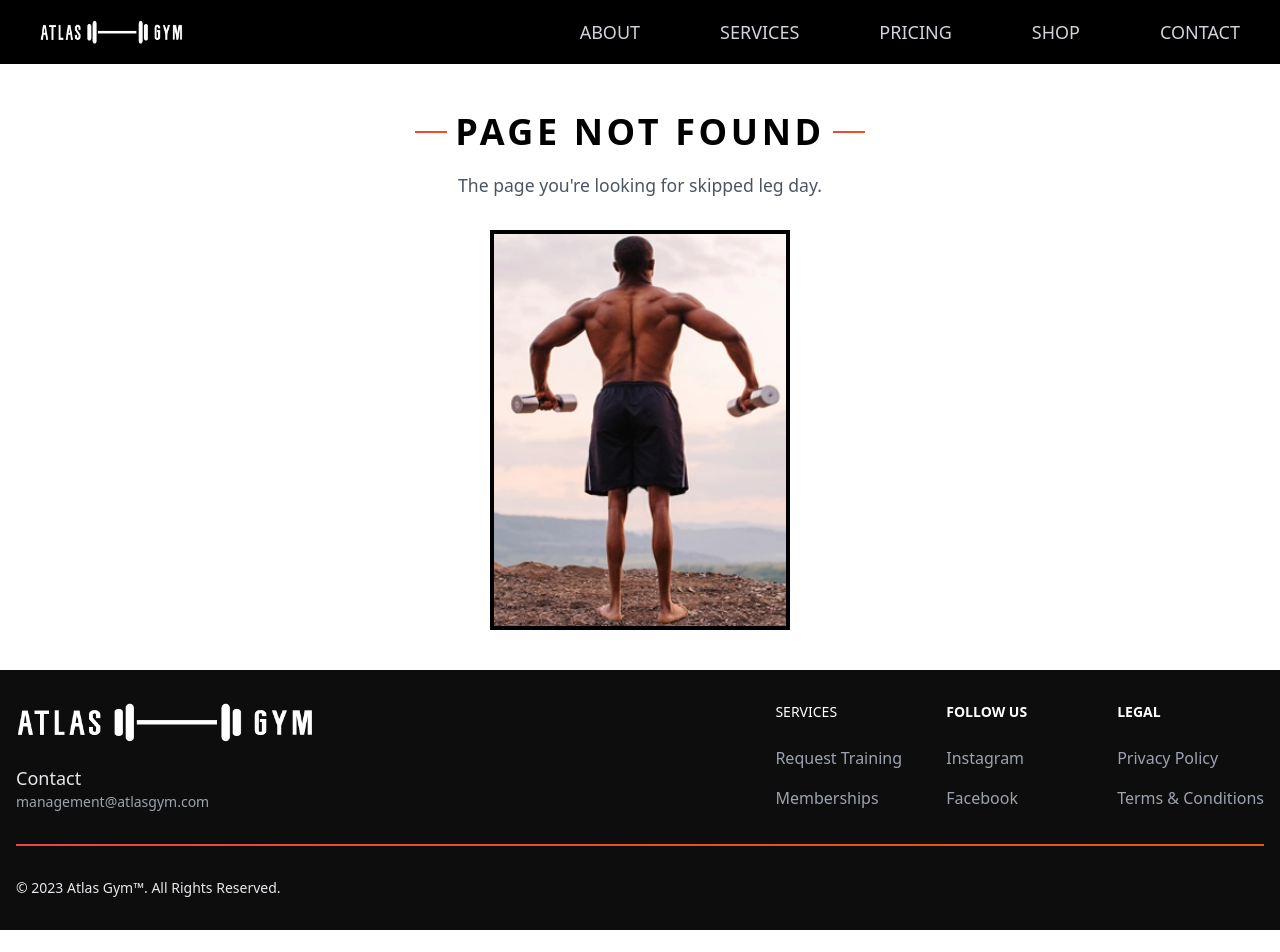
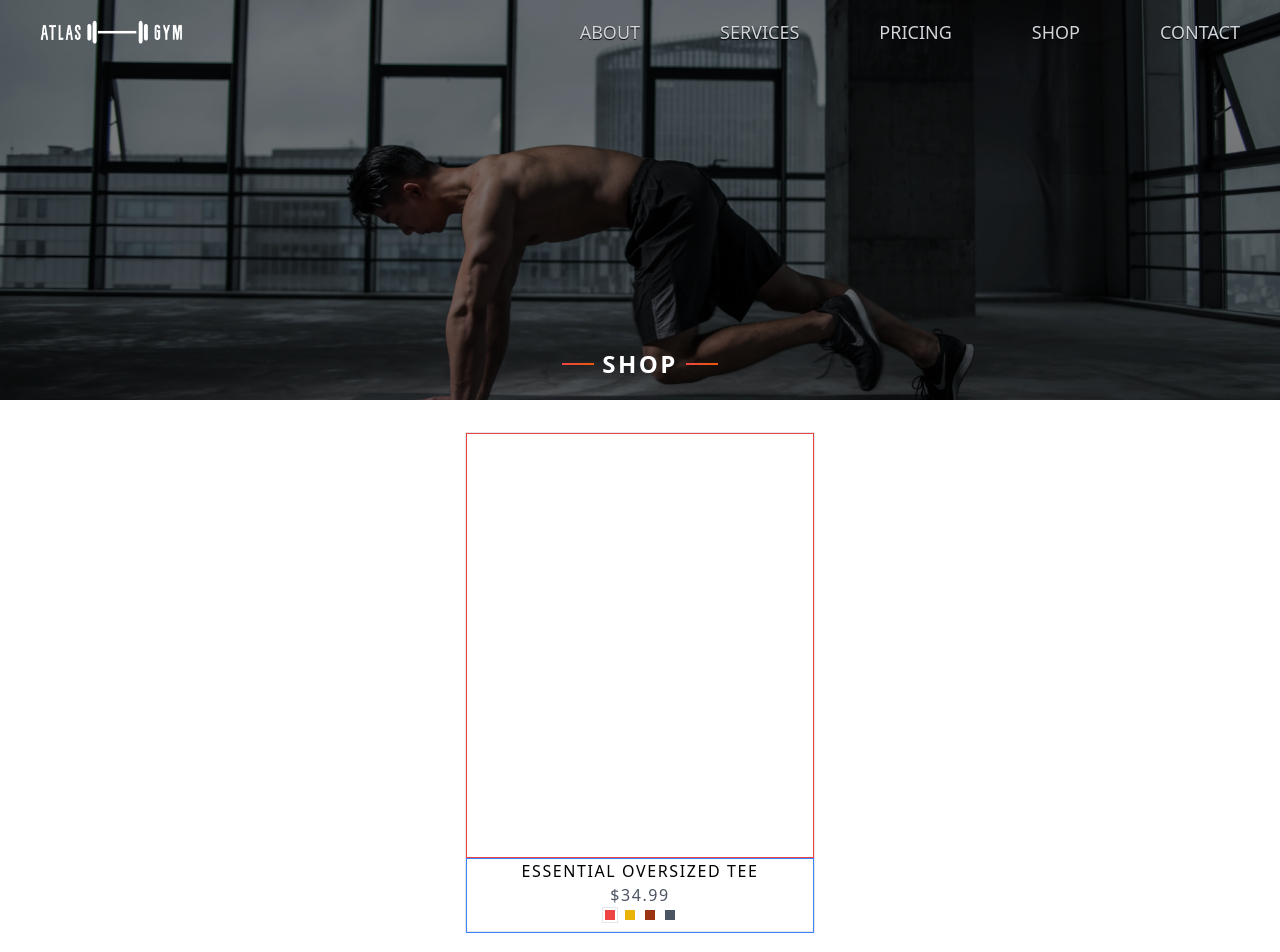
Before and after one commit to jll38/gym-site, a Next.js app: page /shop in a window 1280 px wide. Before the commit this address had no page. Shown: the top 952 px of the page. Before the commit the page ends 930 px from the top, so only its background shows below. Built offline with nearby package versions, Linux system fonts and the light colour scheme.

Commit message:
Shop page wip

```diff
--- /dev/null
+++ b/src/pages/shop.js
@@ -0,0 +1,71 @@
+import { PriceCard } from "./../components/priceCard";
+import { Footer } from "./../components/footer";
+import { Navbar } from "./../components/Navbar";
+import { useState } from "react";
+import Head from "next/head";
+import Image from "next/image";
+import { Inter } from "next/font/google";
+
+export default function Shop() {
+  const title = "Shop";
+  return (
+    <>
+      <Head>
+        <title>{title}</title>
+        <meta
+          name="description"
+          content="Various pricing options available with being a Member of Atlas Gym. Whether you're new to the gym or an experienced lifter we have a plan that fits your needs."
+        />
+        <meta name="viewport" content="width=device-width, initial-scale=1" />
+        <link rel="icon" href="/favicon.ico" />
+      </Head>
+      <main className="bg-black">
+        <Navbar />
+        <div className="h-[400px] w-full bg-black relative flex justify-center items-end">
+          <Image src="/images/sub-page-1.webp" className="object-cover" fill />
+          <div className="w-full h-full z-10 absolute bg-black/50"></div>
+          <div className=" text-center text-2xl mt-10 mb-5 tracking-[.1em] uppercase flex justify-center items-center gap-2 font-semibold z-30 text-white">
+            <span>
+              <div className="w-8 h-[2px] bg-gradient-to-r from-red-500 to-orange-600"></div>
+            </span>
+            {title}
+            <span>
+              <div className="w-8 h-[2px] bg-gradient-to-r from-red-500 to-orange-600"></div>
+            </span>
+          </div>
+        </div>
+
+        <div className="bg-white flex flex-col py-8 items-center border-b-2">
+          <div className="flex justify-center">
+            <div className="h-[500px] w-[350px] border">
+              <div className="h-[425px] w-full border border-red-500"></div>
+              <div className="h-[75px] w-full border border-blue-500 flex flex-col items-center">
+                <div className="uppercase font-medium tracking-[.1em]">
+                  Essential Oversized Tee
+                </div>
+                <div className="uppercase text-gray-600 tracking-[.1em]">
+                  $34.99
+                </div>
+                <div className="flex gap-1">
+                  <div className="p-[2px] border">
+                    <div className="w-[10px] h-[10px] bg-red-500 "></div>
+                  </div>
+                  <div className="p-[2px] border border-transparent">
+                    <div className="w-[10px] h-[10px] bg-yellow-500 "></div>
+                  </div>
+                  <div className="p-[2px] border border-transparent">
+                    <div className="w-[10px] h-[10px] bg-orange-800 "></div>
+                  </div>
+                  <div className="p-[2px] border border-transparent">
+                    <div className="w-[10px] h-[10px] bg-gray-600 "></div>
+                  </div>
+                </div>
+              </div>
+            </div>
+          </div>
+        </div>
+      </main>
+      <Footer />
+    </>
+  );
+}
```
